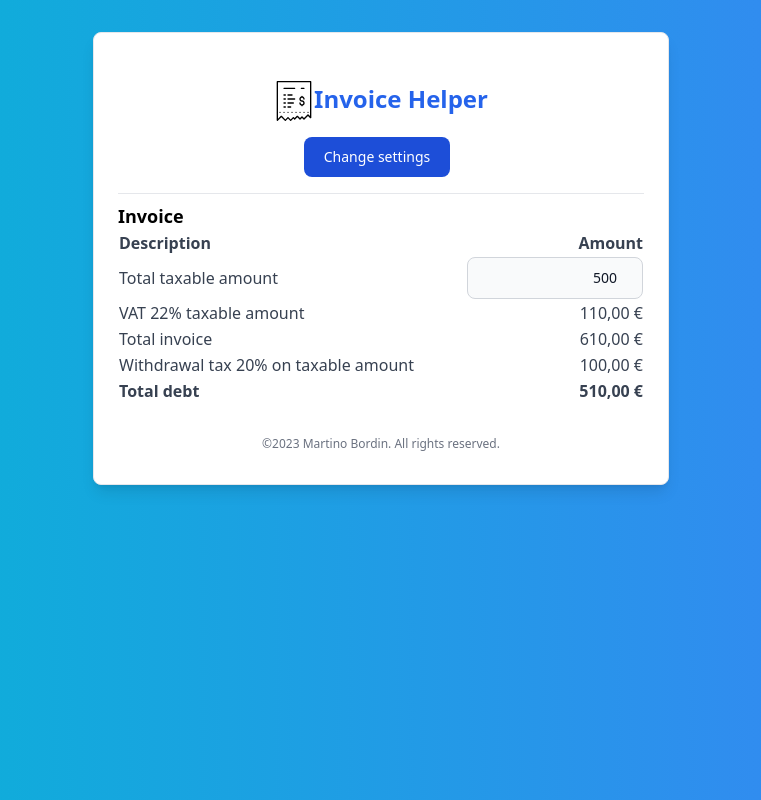
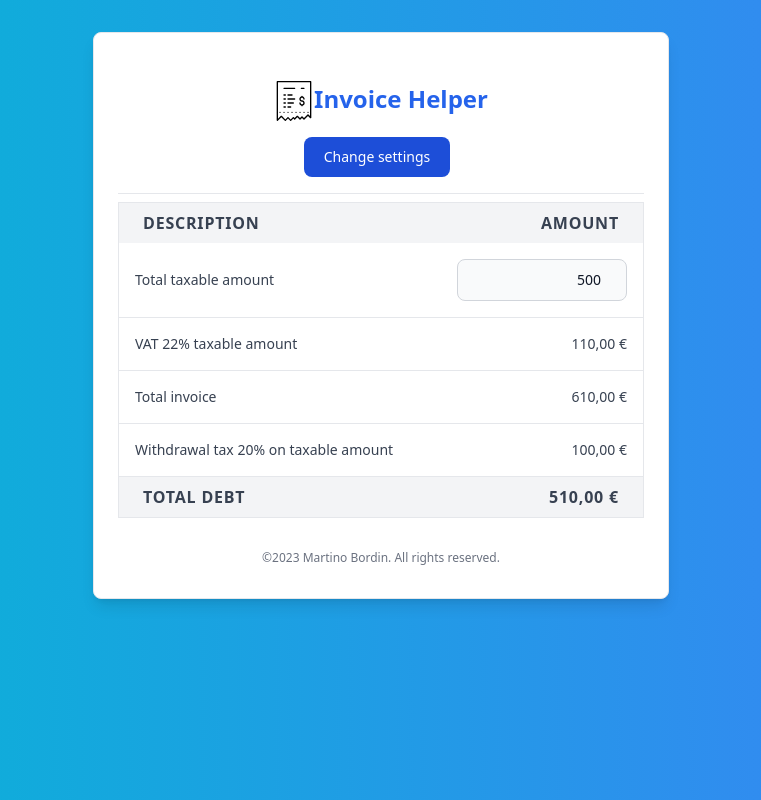
Before and after one commit to martinobordin/invoice-helper, a React (Vite) app: page / in a window 1280 px wide. Shown: the whole page, without its empty margins (259-1020 px from the left). Built offline with nearby package versions, Linux system fonts and the light colour scheme.

Commit message:
Update invoice table styling and remove redundant header

```diff
--- a/src/components/App.tsx
+++ b/src/components/App.tsx
@@ -39,7 +39,6 @@ function App() {
 
       <hr className="my-2" />
 
-      <h1 className="text-lg font-bold">Invoice</h1>
       <Invoice appSettings={appSettings}></Invoice>
 
       <p className="text-center text-gray-500 text-xs">
--- a/src/components/Invoice.tsx
+++ b/src/components/Invoice.tsx
@@ -70,10 +70,10 @@ const Invoice: React.FC<Props> = ({ appSettings }) => {
       </tbody>
       <tfoot>
         <tr>
-          <td className="text-left font-bold text-gray-700">Total debt</td>
-          <td className="text-right font-bold text-gray-700">
+          <th className="text-left font-bold text-gray-700">Total debt</th>
+          <th className="text-right font-bold text-gray-700">
             {Formatter.formatNumber(getTotalDebt(), appSettings.locale, appSettings.currency)}
-          </td>
+          </th>
         </tr>
       </tfoot>
     </table>
--- a/src/index.css
+++ b/src/index.css
@@ -14,3 +14,20 @@ label {
 .btn-primary {
   @apply text-white bg-blue-700 hover:bg-blue-800 focus:ring-4 focus:ring-blue-300 font-medium rounded-lg text-sm px-5 py-2.5 mr-2 mb-2 dark:bg-blue-600 dark:hover:bg-blue-700 focus:outline-none dark:focus:ring-blue-800
 }
+
+/* styles.css */
+
+/* Style for the <table> element */
+table {
+  @apply divide-gray-600 border;
+}
+
+/* Style for the <th> (table header) element */
+th {
+  @apply px-6 py-3 bg-gray-100  leading-4 font-medium text-gray-500 uppercase tracking-wider;
+}
+
+/* Style for the <td> (table data) element */
+td {
+  @apply p-4  text-sm leading-5 text-gray-900 border-b;
+}
```
